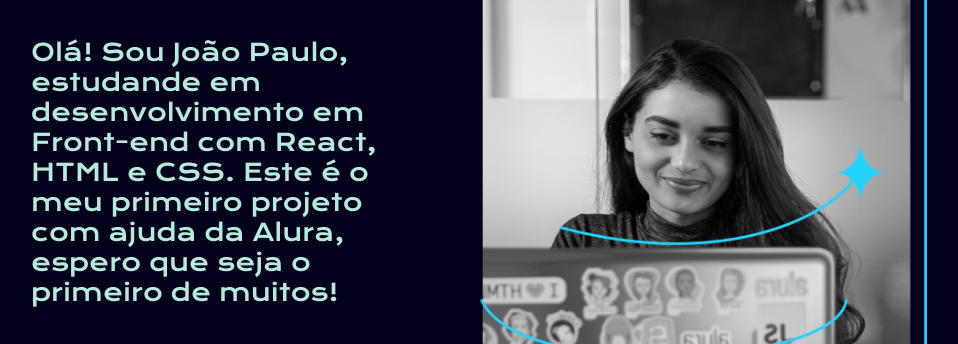
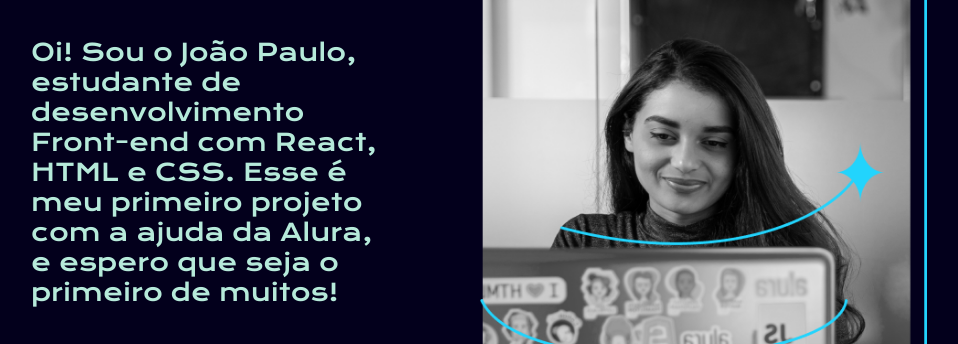
Before and after one commit to JoaoDev01001/portifolio, a plain HTML site: page index.html in a window 1280 px wide. Shown: the part 392-736 px from the top of the page, without its empty margins (161-1119 px from the left). Drawn offline with nearby package versions, Linux system fonts and the light colour scheme.

Commit message:
Update index.html

```diff
--- a/index.html
+++ b/index.html
@@ -22,9 +22,8 @@
             <h1 class="apresentacao__conteudo__titulo">Eleve seu negócio digital a outro nível
                 <strong class="titulo-destaque">com um Front-end de qualidade!</strong>
             </h1>
-            <p class="apresentacao__conteudo__texto">Olá! Sou João Paulo, estudande em desenvolvimento em Front-end com
-                React, HTML e
-                CSS. Este é o meu primeiro projeto com ajuda da Alura, espero que seja o primeiro de muitos!</p>
+            <p class="apresentacao__conteudo__texto">Oi! Sou o João Paulo, estudante de desenvolvimento Front-end com React,
+                HTML e CSS. Esse é meu primeiro projeto com a ajuda da Alura, e espero que seja o primeiro de muitos!</p>
             <div class="apresentacao__links">
                 <h2 class="apresentacao__links__subtitulo">Acesse minhas redes</h2>
                 <a class="apresentacao__links__navegacao" href="https://gitHub.com/JoaoDev01001">
```
